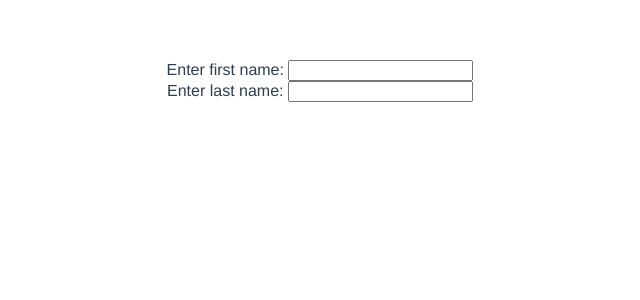
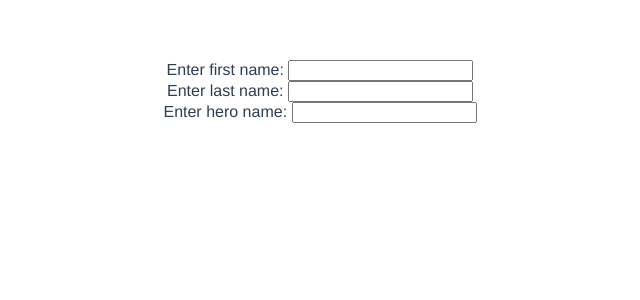
Before and after one commit to arjuaman/Vue, a Vue app in the folder cli-project/vue3-vite-proj/: page / in a window 1280 px wide. Shown: the top 300 px of the page, without its empty margins (320-960 px from the left). Built offline with nearby package versions, Linux system fonts and the light colour scheme.

Commit message:
Deep watchers + deep copying of objects

```diff
--- a/cli-project/vue3-vite-proj/src/App.vue
+++ b/cli-project/vue3-vite-proj/src/App.vue
@@ -6,6 +6,10 @@
   <div>
     <label for="">Enter last name: </label>
     <input type="text" v-model="lname">
+  </div>
+  <div>
+    <label for="">Enter hero name: </label>
+    <input type="text" v-model="options.hero">
   </div>
 </template>
 
@@ -17,14 +21,18 @@ export default {
   setup(){
     const state = reactive({
       fname: '',
-      lname: ''
+      lname: '',
+      options: {
+        hero: ''
+      }
     })
 
-    watch(()=> state.fname,
+    watch(()=> JSON.parse(JSON.stringify(state.options)),
       function(newval, oldval){
         console.log("New value is: ",newval);
         console.log("Old value is: ",oldval);
-    })
+    },
+    {deep: true})
 
     return{
       ...toRefs(state)
```
